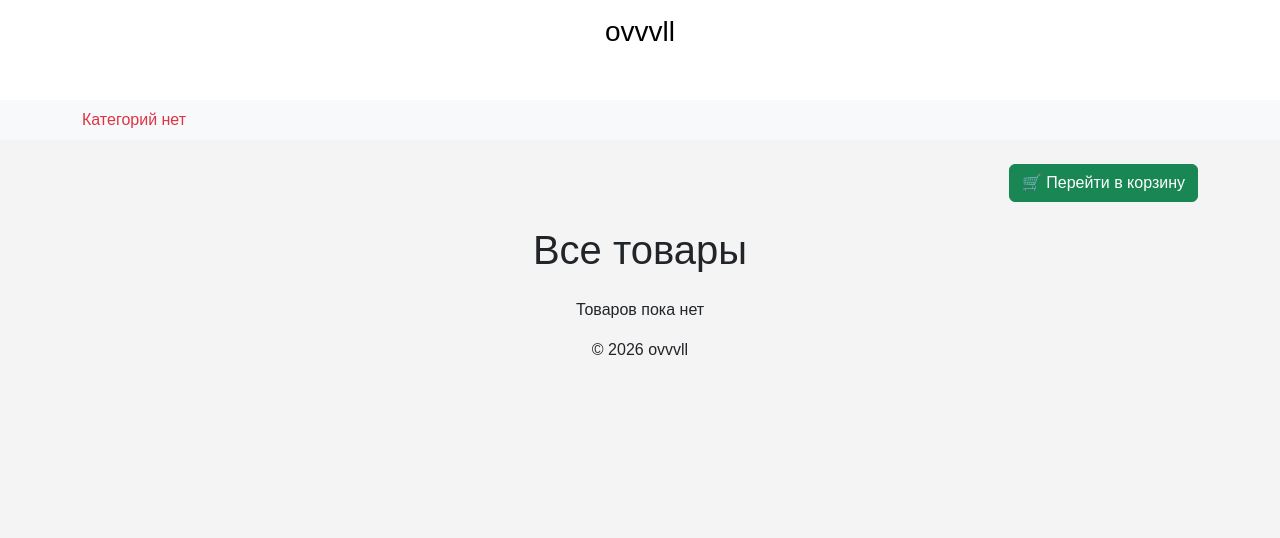
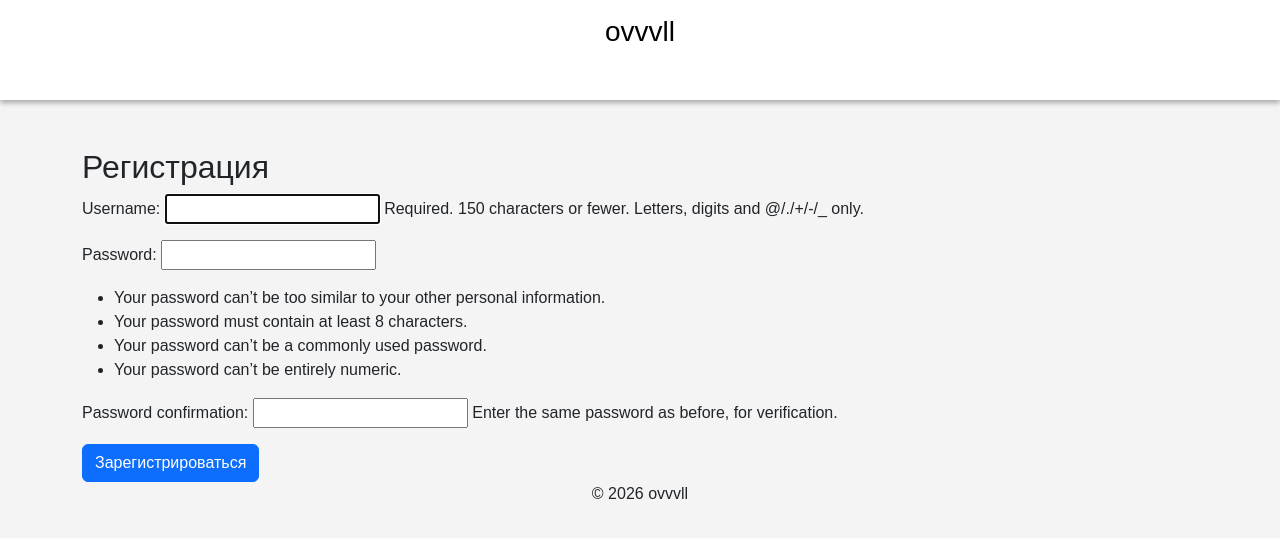
Before and after one commit to pnikitos327-sys/clothing-store, a Django app: page / in a window 1280 px wide. Shown: the top 538 px of the page. Run offline with Django 4.2, Linux system fonts and the light colour scheme; data that the repository does not hold is empty.

Commit message:
registersions

```diff
--- /dev/null
+++ b/store/main/forms.py
@@ -0,0 +1,8 @@
+from django import forms
+from django.contrib.auth.models import User
+from django.contrib.auth.forms import UserCreationForm
+
+class RegistrationForm(UserCreationForm):
+    class Meta:
+        model = User
+        fields = ['username', 'password1', 'password2']
--- a/store/main/models.py
+++ b/store/main/models.py
@@ -1,5 +1,6 @@
 from django.db import models
 from django.contrib.auth.models import User
+
 
 class Category(models.Model):
     parent = models.ForeignKey('self', on_delete=models.CASCADE, null=True, blank=True)
--- a/store/main/templates/index.html
+++ b/store/main/templates/index.html
@@ -22,11 +22,6 @@
     </div>
 </nav>
 
-<div class="container text-end mb-3">
-    <a href="{% url 'cart' %}" class="btn btn-success">
-        🛒 Перейти в корзину
-    </a>
-</div>
 
 <div class="container mt-4">
     <h1 class="text-center my-4">Все товары</h1>
--- /dev/null
+++ b/store/main/templates/register.html
@@ -0,0 +1,14 @@
+{% extends 'layout.html' %}
+
+{% block title %}Регистрация{% endblock %}
+
+{% block content %}
+<div class="container mt-5">
+    <h2>Регистрация</h2>
+    <form method="post">
+        {% csrf_token %}
+        {{ form.as_p }}
+        <button type="submit" class="btn btn-primary">Зарегистрироваться</button>
+    </form>
+</div>
+{% endblock %}
--- a/store/main/urls.py
+++ b/store/main/urls.py
@@ -1,8 +1,10 @@
 from django.urls import path
 from . import views
+from .views import registersion_view
 
 urlpatterns = [
-    path('', views.home, name='home'),
+    path('', registersion_view, name='register'),
+    path('1', views.home, name='home'),
     path('cart/', views.cart_view, name='cart'),
     path('category/<slug:slug>/', views.category_detail, name='category_detail'),
     path('add-to-cart/<int:product_id>/', views.add_to_cart, name='add_to_cart')
--- a/store/main/views.py
+++ b/store/main/views.py
@@ -1,5 +1,21 @@
 from django.shortcuts import render, get_object_or_404, redirect
+from django.contrib.auth import authenticate, login
 from .models import Product, Category, Cart, CartItem
+from .forms import RegistrationForm
+
+def registersion_view(request):
+    if request.method == 'POST':
+        form = RegistrationForm(request.POST)
+        if form.is_valid():
+            form.save()
+            username = form.cleaned_data.get('username')
+            password = form.cleaned_data.get('password1')
+            user = authenticate(username=username, password=password)
+            login(request, user)
+            return redirect('home')
+    else:
+        form = RegistrationForm()
+    return render(request, 'register.html', {'form': form})
 
 def add_to_cart(request, product_id):
     product = get_object_or_404(Product, id=product_id)
@@ -35,4 +51,11 @@ def category_detail(request, slug):
     })
 
 def cart_view(request):
-    return render(request, 'cart.html')
+    if request.user.is_authenticated:
+        cart = Cart.objects.get(user=request.user)
+        items = CartItem.objects.filter(cart=cart)
+        total = sum(item.product.price * item.quantity for item in items)
+    else:
+        items = []
+        total = 0
+    return render(request, 'cart.html', {'items': items, 'total': total})
```
